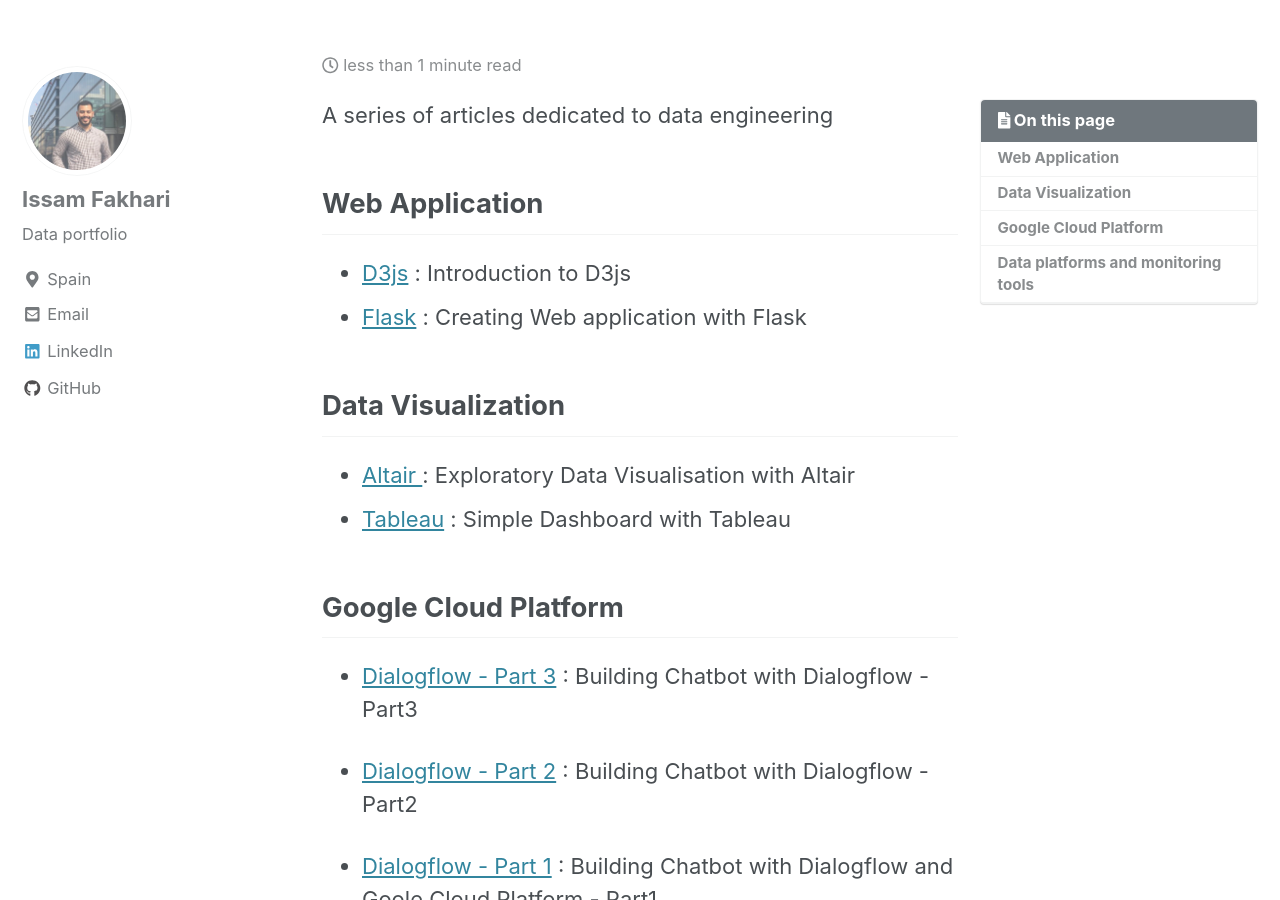
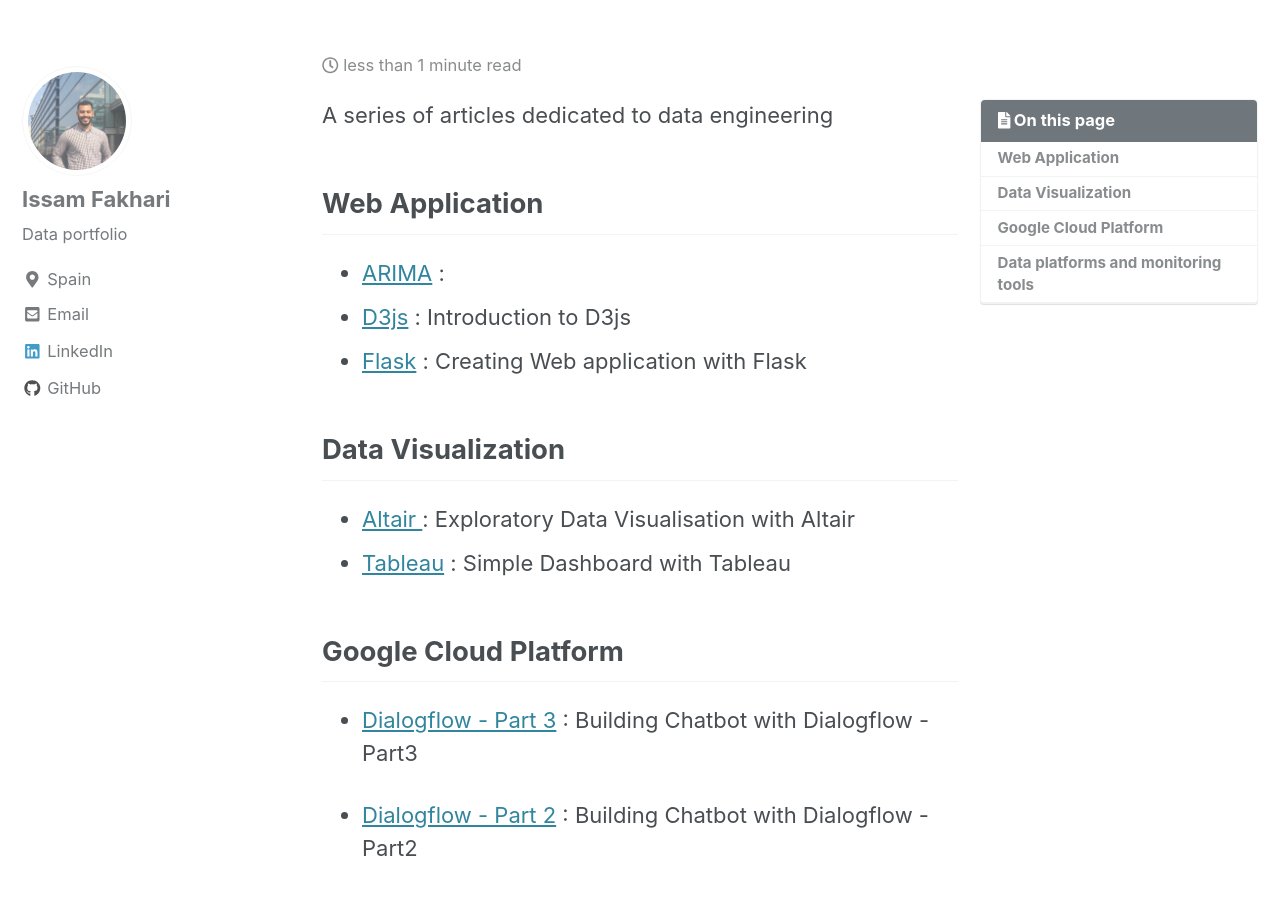
Before and after one commit to IssamFakhari/issamfakhari.github.io, a Jekyll site: the page built from _pages/de.md, in a window 1280 px wide and 900 px high, scrolled down 1095 px. Built offline with Jekyll 4.4.1, drawn with Linux system fonts in a browser that asks for light colours; cached includes are drawn as plain includes.

Commit message:
Update de.md

```diff
--- a/_pages/de.md
+++ b/_pages/de.md
@@ -12,6 +12,7 @@
 
 
 ## Web Application
+* [ARIMA](https://issamfakhari.github.io/machinelearning/ARIMA/) :
 * [D3js](https://mohameddhaoui.github.io/dataengineering/d3js/) : Introduction to D3js
 * [Flask](https://mohameddhaoui.github.io/statistics/graph/) : Creating Web application with Flask
 
```
